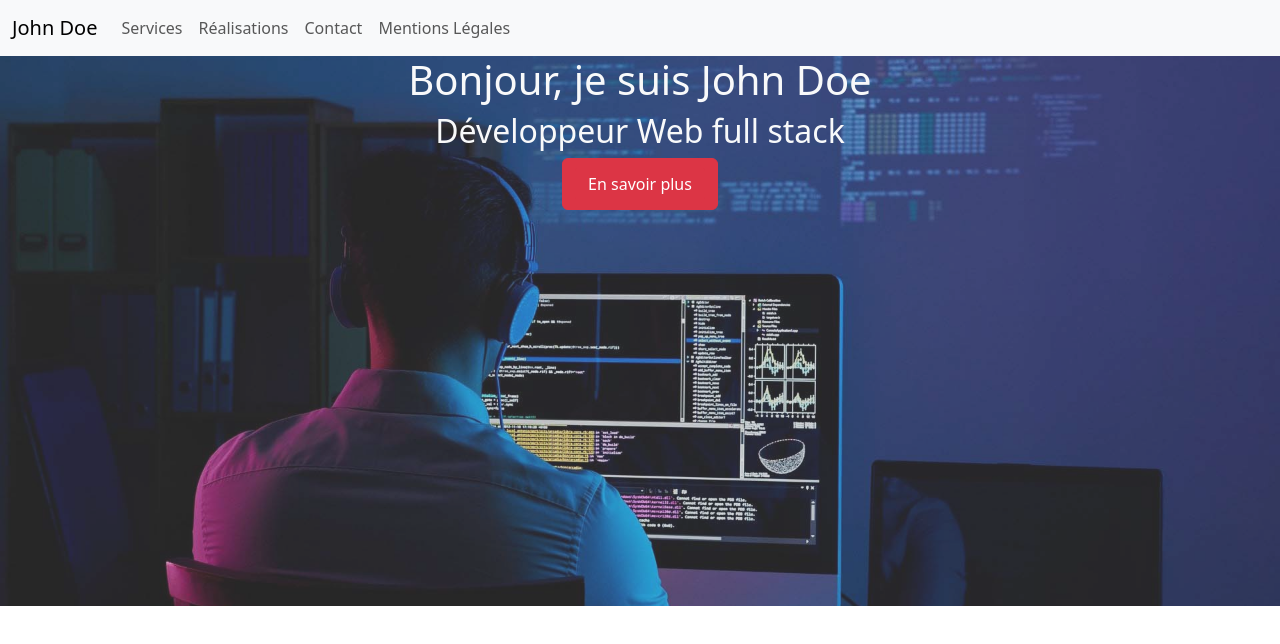
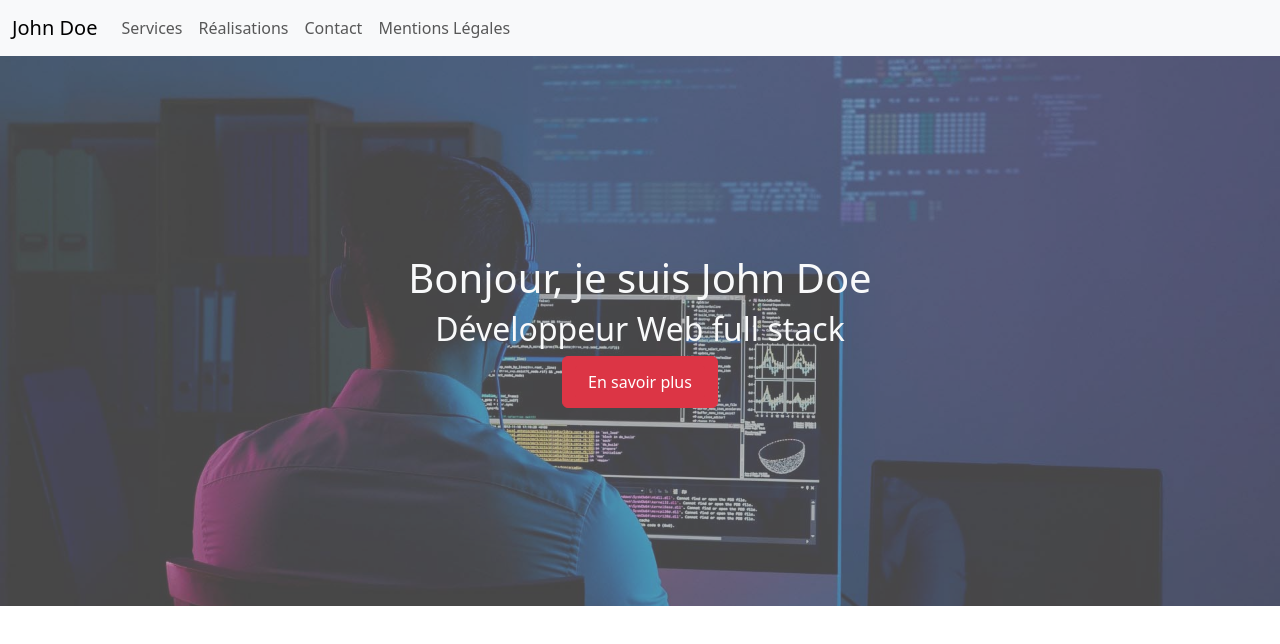
Before and after one commit to Corentin-pqt87/CEF-John-doe-portfolio, a React (Create React App) app: page / in a window 1280 px wide. Shown: the top 644 px of the page. Built offline with nearby package versions, Linux system fonts and the light colour scheme.

Commit message:
Accueil : head contenu centrer + modif contraste

```diff
--- a/src/pages/Accueil.jsx
+++ b/src/pages/Accueil.jsx
@@ -8,7 +8,7 @@ import "../style/Accueil.css";
 export default function Accueil() {
   return (
     <div className='Accueil'>
-      <div id="header" className='text-light d-flex flex-column align-items-center'>
+      <div id="header" class="d-flex flex-column justify-content-center align-items-center text-center text-light">
         <h1>Bonjour, je suis John Doe</h1>
         <h2>Développeur Web full stack</h2>
 
--- a/src/style/Accueil.css
+++ b/src/style/Accueil.css
@@ -1,11 +1,16 @@
 /*========== Importation ==========*/
 /*========== Variable ==========*/
 /* Image de font */
-.Accueil {
+#header {
   width: 100%;
   height: calc(100vw * 0.4296875);
+  /*display: flex;
+  flex-direction: column;
+  justify-content: center;
+  align-items: center;
+  text-align: center;*/
 }
-.Accueil::before {
+#header::before {
   content: "";
   position: absolute;
   /*top: 0;*/
@@ -16,10 +21,10 @@
   background-repeat: no-repeat;
   background-position: center;
   background-size: cover;
-  filter: contrast(70%);
+  filter: contrast(45%);
   z-index: 1;
 }
-.Accueil > * {
+#header > * {
   position: relative;
   z-index: 2;
 }
--- a/src/style/Accueil.scss
+++ b/src/style/Accueil.scss
@@ -11,9 +11,14 @@ $image-height: 1100px;
 $scale: 0.75;
 $header-ratio: math.div($image-height, $image-width) * $scale;
 
-.Accueil {
+#header {
     width: 100%;
     height: calc(100vw * #{$header-ratio});
+    /*display: flex;
+    flex-direction: column;
+    justify-content: center;
+    align-items: center;
+    text-align: center;*/
 
     &::before {
         content: "";
@@ -26,7 +31,7 @@ $header-ratio: math.div($image-height, $image-width) * $scale;
         background-repeat: no-repeat;
         background-position: center;
         background-size: cover;
-        filter: contrast(70%);
+        filter: contrast(45%);
         z-index: 1;
     }
 
```
Also changed, not shown: 1 other file (tests, documents, lock files or other folders).
